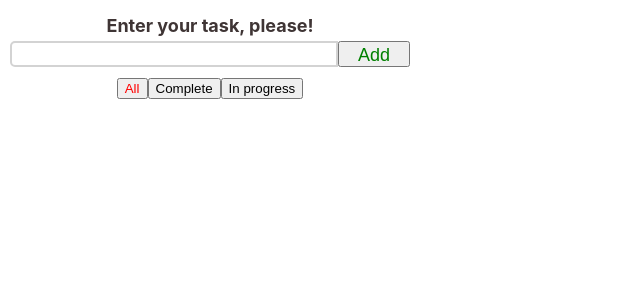
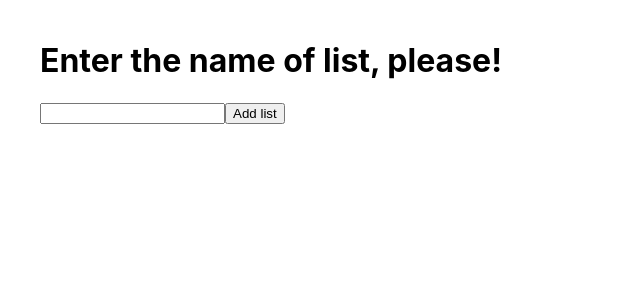
Before and after one commit to EugeneSheuchuk/ToDoLists, a React (Create React App) app: page / in a window 1280 px wide. Shown: the top 300 px of the page, without its empty margins (0-640 px from the left). Built offline with nearby package versions, Linux system fonts and the light colour scheme; the HTML template or start-up script is replaced by a standard one.

Commit message:
Realized many lists wich save in localstorage. Each list has independent state.

```diff
--- a/src/App.css
+++ b/src/App.css
@@ -0,0 +1,3 @@
+.app_container {
+    padding: 20px 40px;
+}
--- a/src/App.js
+++ b/src/App.js
@@ -1,13 +1,70 @@
 import React from 'react';
 import './App.css';
-import List from './components/list/List'
+import List, {status} from './components/list/List'
+import InputText from "./components/InputText/InputText";
+import Button from "./components/Button/Button";
+import {saveToStorageMainData} from "./assets/functions";
 
-function App() {
-    return (
-        <div>
-            <List/>
-        </div>
-    );
+class App extends React.Component {
+    constructor(props) {
+        super(props);
+        this.state = {
+            listId: 0,
+            listName: '',
+            lists: [],
+            appId: 'toDoLists',
+        };
+    }
+
+    componentDidMount() {
+        const storage = localStorage.getItem(this.state.appId);
+        const parseStorage = JSON.parse(storage);
+        this.setState({...parseStorage});
+    }
+
+    _onType = e => {
+        const listName = e.target.value;
+        this.setState({listName});
+    };
+    _onAddList = () => {
+        const list = {
+            listId: `list-${this.state.listId}`,
+            listName: this.state.listName,
+        };
+        const listId = this.state.listId + 1;
+        const lists = [...this.state.lists];
+        lists.push(list);
+        this.setState({
+            listId, listName: '', lists,
+        }, () => saveToStorageMainData(this.state));
+    };
+    _onPressEnter = e => {
+        if (e.key === 'Enter') {
+            this._onAddList();
+        }
+    };
+
+
+    render() {
+        console.log(this.state);
+        const displayLists = this.state.lists.map(item => <List listName={item.listName}
+                                                                listId={item.listId}
+                                                                key={`key-${item.listId}`}/>);
+        return (
+            <div className={'app_container'}>
+                <div>
+                    <h1>Enter the name of list, please!</h1>
+                    <InputText imputValue={this.state.listName}
+                               action={this._onType}
+                               keyAction={this._onPressEnter}/>
+                    <Button value={'Add list'} action={this._onAddList}/>
+                </div>
+                <div>
+                    {displayLists}
+                </div>
+            </div>
+        );
+    }
 }
 
 export default App;
--- a/src/assets/functions.js
+++ b/src/assets/functions.js
@@ -13,8 +13,14 @@ export function filterArray(array, condition) {
     }
 }
 
-export function saveToStorage(state) {
-    const upDateState = {...state};
-    const stateToString = JSON.stringify(upDateState);
-    localStorage.setItem('toDoList', stateToString);
+export function saveToStorage(state, listId) {
+    const updateState = {...state};
+    const stateToString = JSON.stringify(updateState);
+    localStorage.setItem(listId, stateToString);
 }
+
+export function saveToStorageMainData(state) {
+    const mainState = {...state};
+    const stateToString = JSON.stringify(mainState);
+    localStorage.setItem(mainState.appId, stateToString);
+}
--- a/src/components/Button/Button.module.css
+++ b/src/components/Button/Button.module.css
@@ -1,6 +1,7 @@
 .activeButton {
     color: red;
 }
+
 .addTaskButton {
     padding: 2px;
     margin: 0;
@@ -11,6 +12,7 @@
     font-size: 18px;
     color: green;
 }
+
 .taskButton {
     width: 100%;
 }
--- a/src/components/list/List.jsx
+++ b/src/components/list/List.jsx
@@ -36,7 +36,7 @@ class List extends React.Component {
     };
 
     componentDidMount() {
-        const storage = localStorage.getItem('toDoList');
+        const storage = localStorage.getItem(this.props.listId);
         const parseStorage = JSON.parse(storage);
         this.setState({...parseStorage});
     }
@@ -59,7 +59,7 @@ class List extends React.Component {
         tasksList.push(task);
         this.setState({
             taskId, field: '', tasksList,
-        }, () => saveToStorage(this.state));
+        }, () => saveToStorage(this.state, this.props.listId));
     };
 
     _onChangeTaskStatus({e, itemId: id}) {
@@ -70,12 +70,12 @@ class List extends React.Component {
                 item.taskStatus = item.taskStatus === status.inProcess ? status.complete : status.inProcess;
             }
         });
-        this.setState({tasksList}, () => saveToStorage(this.state));
+        this.setState({tasksList}, () => saveToStorage(this.state, this.props.listId));
     }
 
     _onFilterTasks({e, itemId}) {
         e.preventDefault();
-        this.setState({taskView: itemId}, () => saveToStorage(this.state));
+        this.setState({taskView: itemId}, () => saveToStorage(this.state, this.props.listId));
     };
 
     _onEditTask({e, taskId}) {
@@ -88,12 +88,14 @@ class List extends React.Component {
                 editField = item.taskText;
             }
         });
-        this.setState({tasksList, editField, editItemId: taskId}, () => saveToStorage(this.state));
+        this.setState({tasksList, editField, editItemId: taskId},
+            () => saveToStorage(this.state, this.props.listId));
     }
 
     _onEditText(e) {
         const newText = e.target.value;
-        this.setState({editField: newText}, () => saveToStorage(this.state));
+        this.setState({editField: newText},
+            () => saveToStorage(this.state, this.props.listId));
     };
 
     _onSaveEditTask() {
@@ -104,7 +106,8 @@ class List extends React.Component {
                 item.taskText = this.state.editField;
             }
         });
-        this.setState({tasksList, editField: '', editItemId: null}, () => saveToStorage(this.state));
+        this.setState({tasksList, editField: '', editItemId: null},
+            () => saveToStorage(this.state, this.props.listId));
     };
 
     _onPressEnter(e) {
@@ -121,11 +124,14 @@ class List extends React.Component {
         e.preventDefault();
         const tasksList = [...this.state.tasksList];
         const tasklistWithoutTask = tasksList.filter(item => item.taskId !== itemId);
-        this.setState({tasksList: tasklistWithoutTask}, () => saveToStorage(this.state));
+        this.setState({tasksList: tasklistWithoutTask},
+            () => saveToStorage(this.state, this.props.listId));
     }
 
 
     render() {
+        const listName = this.props.listName;
+
         const tasksList = filterArray(this.state.tasksList, this.state.taskView);
         const tasks = tasksList.map((item, index) => {
             return (
@@ -176,6 +182,7 @@ class List extends React.Component {
 
         return (
             <div className={style.listContainer}>
+                <h2>{listName}</h2>
                 <div className={style.proposal}>
                     <label htmlFor="textInput">Enter your task, please!</label>
                     <InputText imputId={'textInput'}
--- a/src/components/list/List.module.css
+++ b/src/components/list/List.module.css
@@ -1,12 +1,16 @@
-.listContainer{
+.listContainer {
     display: inline-block;
     width: 400px;
     padding: 10px;
+    vertical-align: top;
+    margin-right: 20px;
 }
+
 .proposal {
     margin-bottom: 10px;
 }
-.proposal label{
+
+.proposal label {
     display: block;
     text-align: center;
     padding: 5px;
@@ -14,11 +18,13 @@
     font-weight: bold;
     color: rgb(63, 53, 53);
 }
+
 .taskContainer {
     display: grid;
     grid-template-rows: 1fr;
     grid-template-columns: 1fr 3fr 1fr 2fr;
 }
+
 .taskItem {
     display: inline-block;
     padding: 5px;
@@ -26,10 +32,12 @@
     min-height: 60px;
     margin-bottom: 10px;
 }
-.taskText{
+
+.taskText {
     word-wrap: break-word;
     overflow: auto;
 }
+
 .tasksFilter {
     text-align: center;
 }
```
